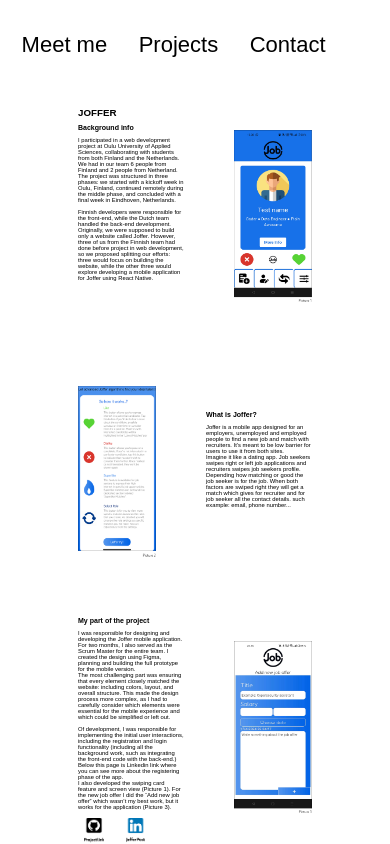
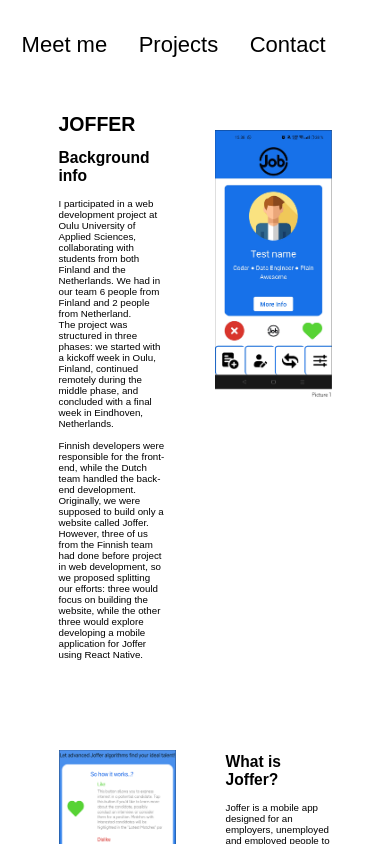
Before and after one commit to Evelineaa/NewPortfolio, a React (Create React App) app: page /#/Projects/ProjectsMenu/NetherlandsProject in a window 390 px wide. Shown: the top 844 px of the page. Built offline with nearby package versions, Linux system fonts and the light colour scheme; a web font is replaced by a local one.

Commit message:
Responsive

```diff
--- a/src/Netherlands.css
+++ b/src/Netherlands.css
@@ -76,10 +76,46 @@
     padding-right: 50px;
     }
     .marginsTwo {
-        padding-top: 50px;
+        padding-top: 20px;
         padding-left: 50px;
     }
     .LinkButtons {
         gap: 10px;
     }
+
+.alignText h1{
+    font-size: 3.5vw;
 }
+
+.alignText h2{
+    font-size: 3vw;
+}
+
+.alignText p{
+    font-size: 2vw;
+}
+}
+
+@media only screen and (max-width: 450px) {
+.alignText h1{
+    font-size: 5vw;
+}
+
+.alignText h2{
+    font-size: 4vw;
+}
+
+.alignText p{
+    font-size: 2.5vw;
+}
+
+
+.backgroundInfoOne img{
+    width: 30vw;
+    height: 70vw;
+}
+
+.LinkButtons{
+    margin-left: 12vw;
+}
+}
```
